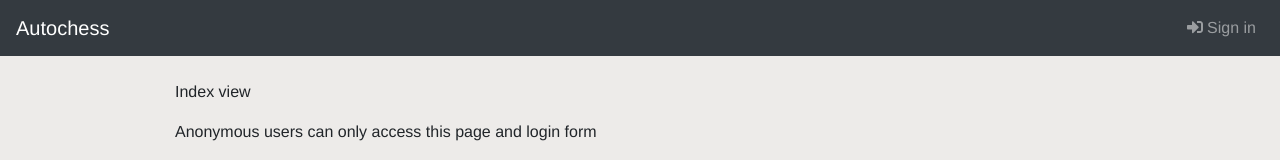
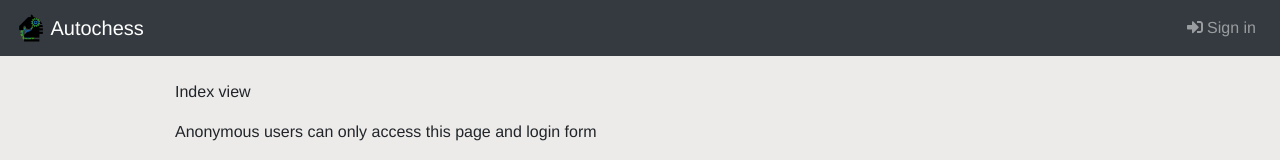
Before and after one commit to diasonti/autochess-web, a Vue app in the folder front/: page / in a window 1280 px wide. Shown: the top 160 px of the page. Built offline with nearby package versions, Linux system fonts and the light colour scheme; what vue-sse would draw is missing.

Commit message:
[Front] Add logo

```diff
--- a/front/src/components/Header.vue
+++ b/front/src/components/Header.vue
@@ -1,7 +1,10 @@
 <template>
     <header>
         <nav class="navbar navbar-expand-lg navbar-dark bg-dark">
-            <router-link to="/" class="navbar-brand">Autochess</router-link>
+            <router-link to="/" class="navbar-brand">
+                <img src="/img/autochess-logo.png" height="30" class="d-inline-block align-top" alt="">
+                Autochess
+            </router-link>
             <button class="navbar-toggler" type="button" data-toggle="collapse" data-target="#navbarSupportedContent"
                     aria-controls="navbarSupportedContent" aria-expanded="false" aria-label="Toggle navigation">
                 <span class="navbar-toggler-icon"></span>
```
Also changed, not shown: front/public/img/autochess-logo.png (added), 1 other file (tests, documents, lock files or other folders).
